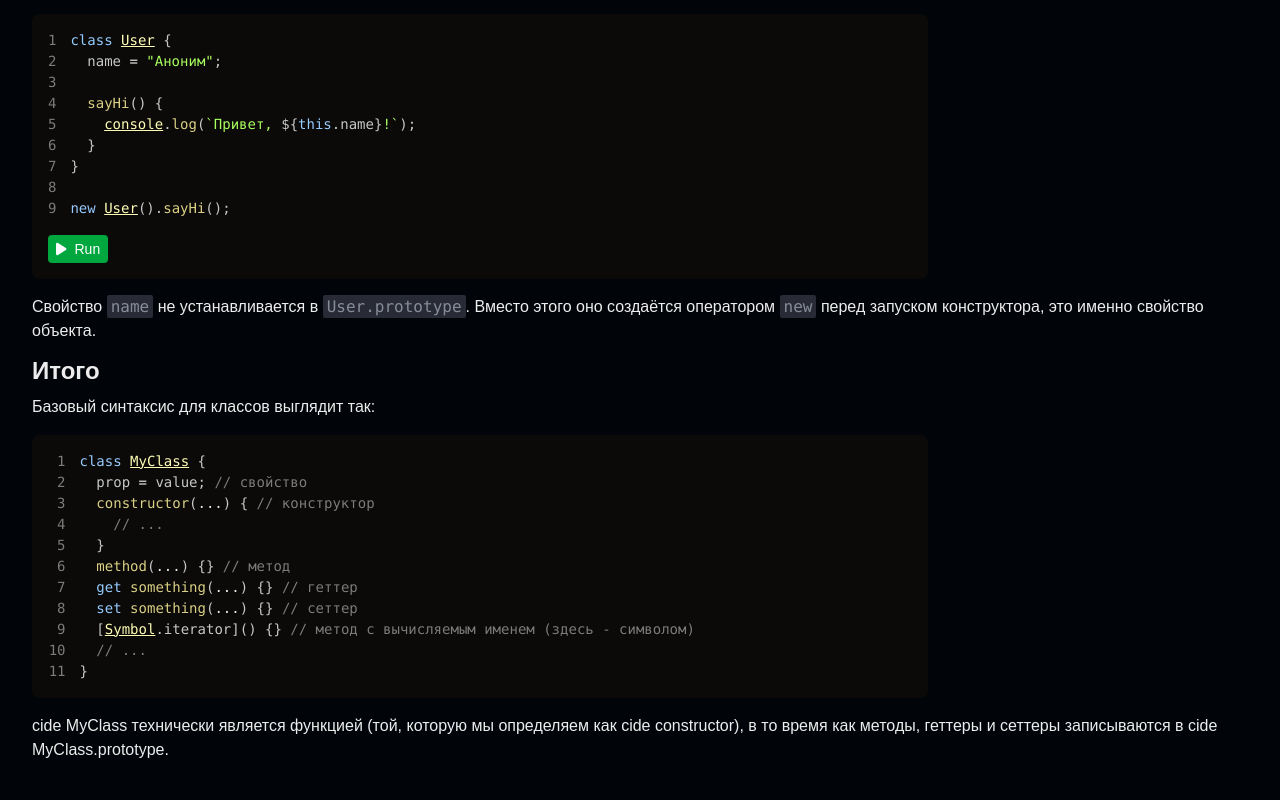
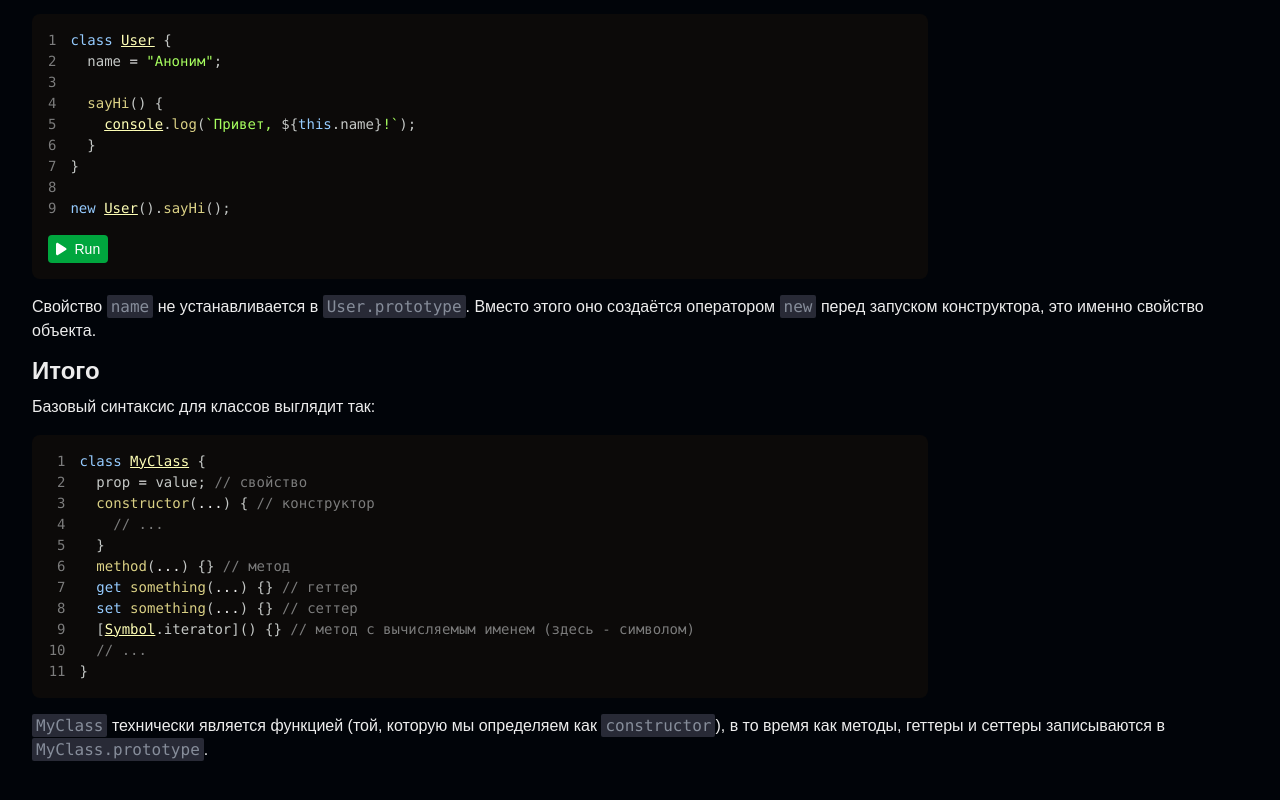
Before and after one commit to HenrikHovhannisyan/coding, a Next.js app: page /lessons/javascript/classes/basic-syntax in a window 1280 px wide. Shown: the part 6938-7738 px from the top of the page. Built offline with nearby package versions, Linux system fonts and the light colour scheme.

Commit message:
Fixed bug

```diff
--- a/app/lessons/javascript/classes/basic-syntax/page.jsx
+++ b/app/lessons/javascript/classes/basic-syntax/page.jsx
@@ -460,9 +460,9 @@ new User().sayHi();`}
 }`}
         />
         <p>
-          cide MyClass технически является функцией (той, которую мы определяем
-          как cide constructor), в то время как методы, геттеры и сеттеры
-          записываются в cide MyClass.prototype.
+          <code>MyClass</code> технически является функцией (той, которую мы
+          определяем как <code>constructor</code>), в то время как методы,
+          геттеры и сеттеры записываются в <code>MyClass.prototype</code>.
         </p>
       </section>
     </LessonLayout>
```
